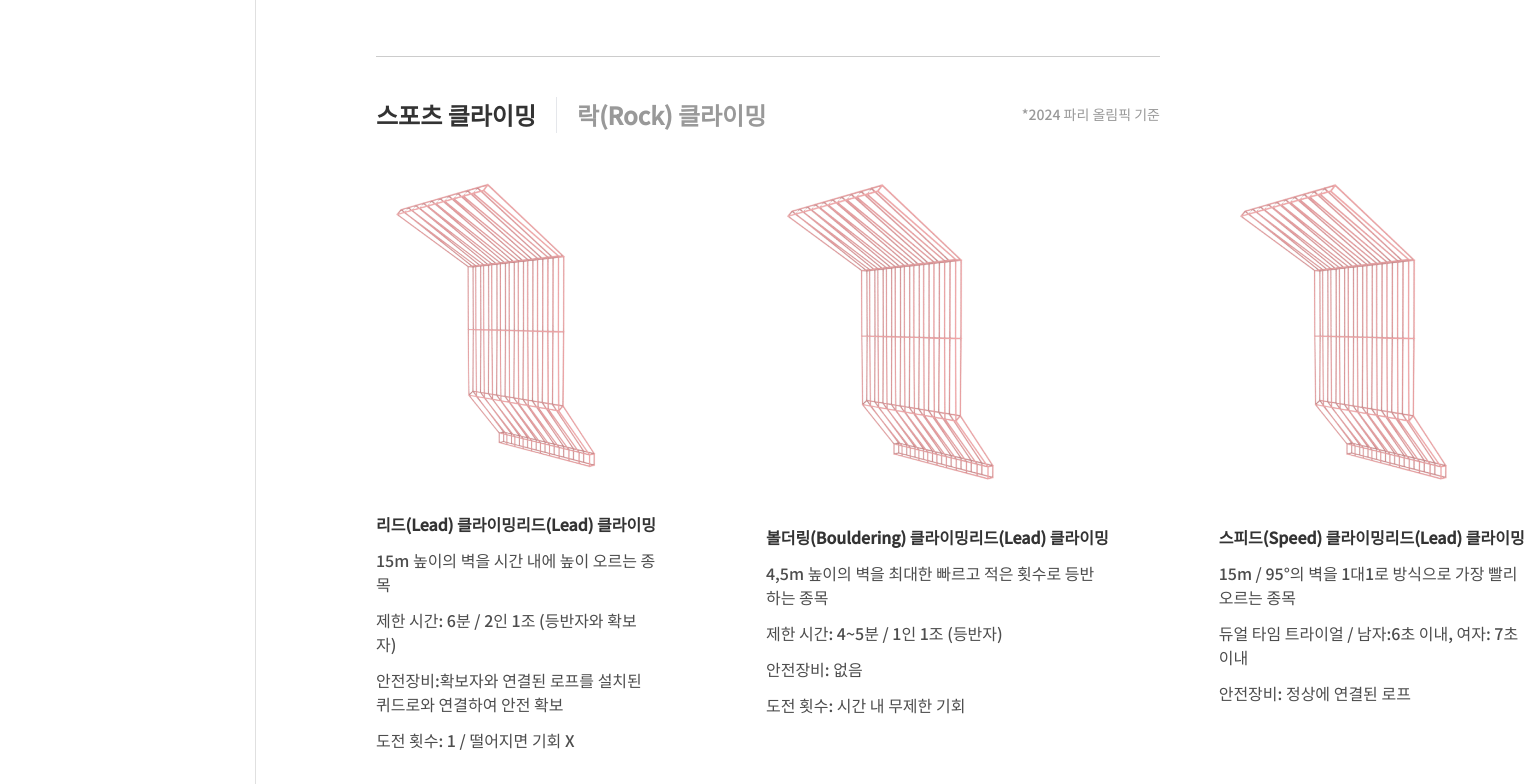
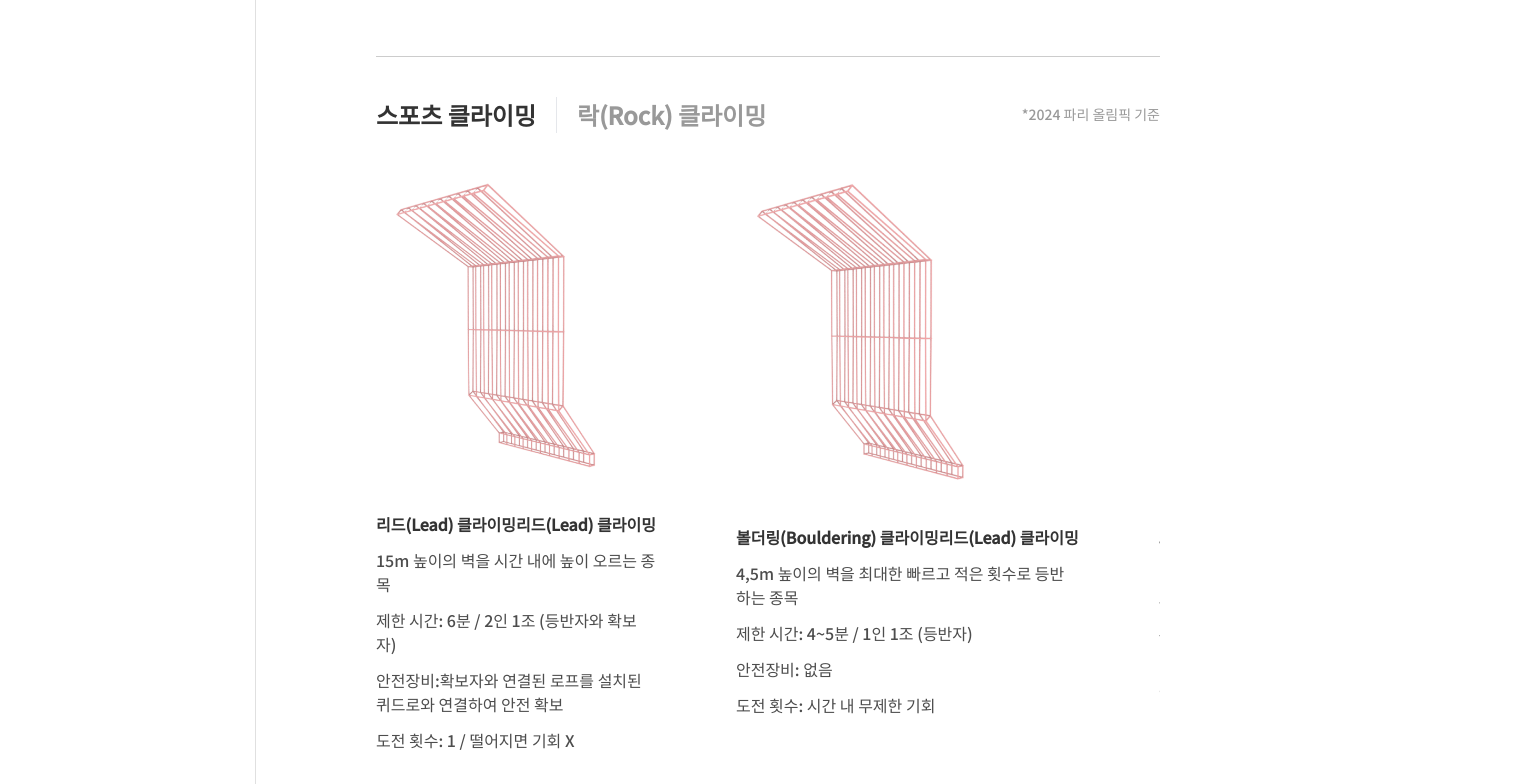
Before and after one commit to Choi-jae-min/Crux_, a Next.js app: page / in a window 1280 px wide. Shown: the part 1460-2244 px from the top of the page, 1525 px wide, since content can reach past the window. Built offline with nearby package versions, Linux system fonts and the light colour scheme.

Commit message:
feat : main Carousel

```diff
--- a/src/app/component/ui/ClimbingCard.tsx
+++ b/src/app/component/ui/ClimbingCard.tsx
@@ -6,7 +6,7 @@ interface Props {
 }
 const ClimbingCard:FC<Props> = ({title, description}) => {
     return (
-        <div className={'text-txt-02'}>
+        <div className={'text-txt-02 select-none'}>
             <Image
                 src="/articles/lead_grid.png"
                 width={291}
--- a/src/app/component/ui/mainCarousel.tsx
+++ b/src/app/component/ui/mainCarousel.tsx
@@ -1,25 +1,51 @@
 'use client'
 import React from 'react';
 import ClimbingCard from "@/app/component/ui/ClimbingCard";
-import {climbingDescription} from "@/assets/climbingInfo";
+import { climbingDescription } from "@/assets/climbingInfo";
+
+const ITEMS_PER_PAGE = 3;
 
 const MainCarousel = () => {
-    const [current, setCurrent] = React.useState(0);
+    const [currentIndex, setCurrentIndex] = React.useState(0);
+
+    const pages = Array.from({ length: Math.ceil(climbingDescription.length / ITEMS_PER_PAGE) }, (_, i) =>
+        climbingDescription.slice(i * ITEMS_PER_PAGE, i * ITEMS_PER_PAGE + ITEMS_PER_PAGE)
+    );
 
     return (
         <div>
-            <div className={'flex justify-between items-center pt-10'}>
-                <span className={'flex font-bold text-24'}>
-                    <p onClick={() => {setCurrent(0)}} className={`cursor-pointer select-none border-r pr-5 ${current !== 0 ? 'text-txt-03' :''} transition-colors`}>스포츠 클라이밍</p>
-                    <p onClick={() => {setCurrent(1)}} className={`cursor-pointer select-none pl-5 ${current !== 1 ? 'text-txt-03' :''} transition-colors`}>락(Rock) 클라이밍</p>
+            <div className="flex justify-between items-center pt-10">
+                <span className="flex font-bold text-24">
+                    <p
+                        onClick={() => setCurrentIndex(0)}
+                        className={`cursor-pointer select-none border-r pr-5 ${currentIndex !== 0 ? 'text-txt-03' : ''} transition-colors`}
+                    >
+                        스포츠 클라이밍
+                    </p>
+                    <p
+                        onClick={() => setCurrentIndex(1)}
+                        className={`cursor-pointer select-none pl-5 ${currentIndex !== 1 ? 'text-txt-03' : ''} transition-colors`}
+                    >
+                        락(Rock) 클라이밍
+                    </p>
                 </span>
-                <p className={'text-txt-03 text-14'}>*2024 파리 올림픽 기준</p>
+                <p className="text-txt-03 text-14">*2024 파리 올림픽 기준</p>
             </div>
-            <article className={'flex justify-between space-x-[110px] pt-10 text-txt-02'}>
-                {climbingDescription.map((value, index, array) => {
-                    return <ClimbingCard key={index} title={value.title} description={value.description}/>
-
-                })}
+            <article className="relative">
+                <div className="overflow-hidden">
+                    <div
+                        className="flex transition-transform duration-500"
+                        style={{ transform: `translateX(-${currentIndex * 100}%)` }}
+                    >
+                        {pages.map((page, pageIndex) => (
+                            <div key={pageIndex} className="flex overflow-hidden min-w-full justify-between space-x-[80px] pt-10 text-txt-02">
+                                {page.map((value, index) => (
+                                    <ClimbingCard key={index} title={value.title} description={value.description} />
+                                ))}
+                            </div>
+                        ))}
+                    </div>
+                </div>
             </article>
         </div>
     );
--- a/src/assets/climbingInfo.ts
+++ b/src/assets/climbingInfo.ts
@@ -26,5 +26,31 @@ export const climbingDescription = [
             '듀얼 타임 트라이얼 / 남자:6초 이내, 여자: 7초 이내' ,
             '안전장비: 정상에 연결된 로프'
         ]
-    }
+    },
+    {
+        title: '스피드(Speed) 클라이밍',
+        description: [
+            '15m / 95°의 벽을 1대1로 방식으로 가장 빨리 오르는 종목',
+            '듀얼 타임 트라이얼 / 남자:6초 이내, 여자: 7초 이내' ,
+            '안전장비: 정상에 연결된 로프'
+        ]
+    },
+
+    {
+        title: '스피드(Speed) 클라이밍',
+        description: [
+            '15m / 95°의 벽을 1대1로 방식으로 가장 빨리 오르는 종목',
+            '듀얼 타임 트라이얼 / 남자:6초 이내, 여자: 7초 이내' ,
+            '안전장비: 정상에 연결된 로프'
+        ]
+    },
+
+    {
+        title: '스피드(Speed) 클라이밍',
+        description: [
+            '15m / 95°의 벽을 1대1로 방식으로 가장 빨리 오르는 종목',
+            '듀얼 타임 트라이얼 / 남자:6초 이내, 여자: 7초 이내' ,
+            '안전장비: 정상에 연결된 로프'
+        ]
+    },
 ]
```
